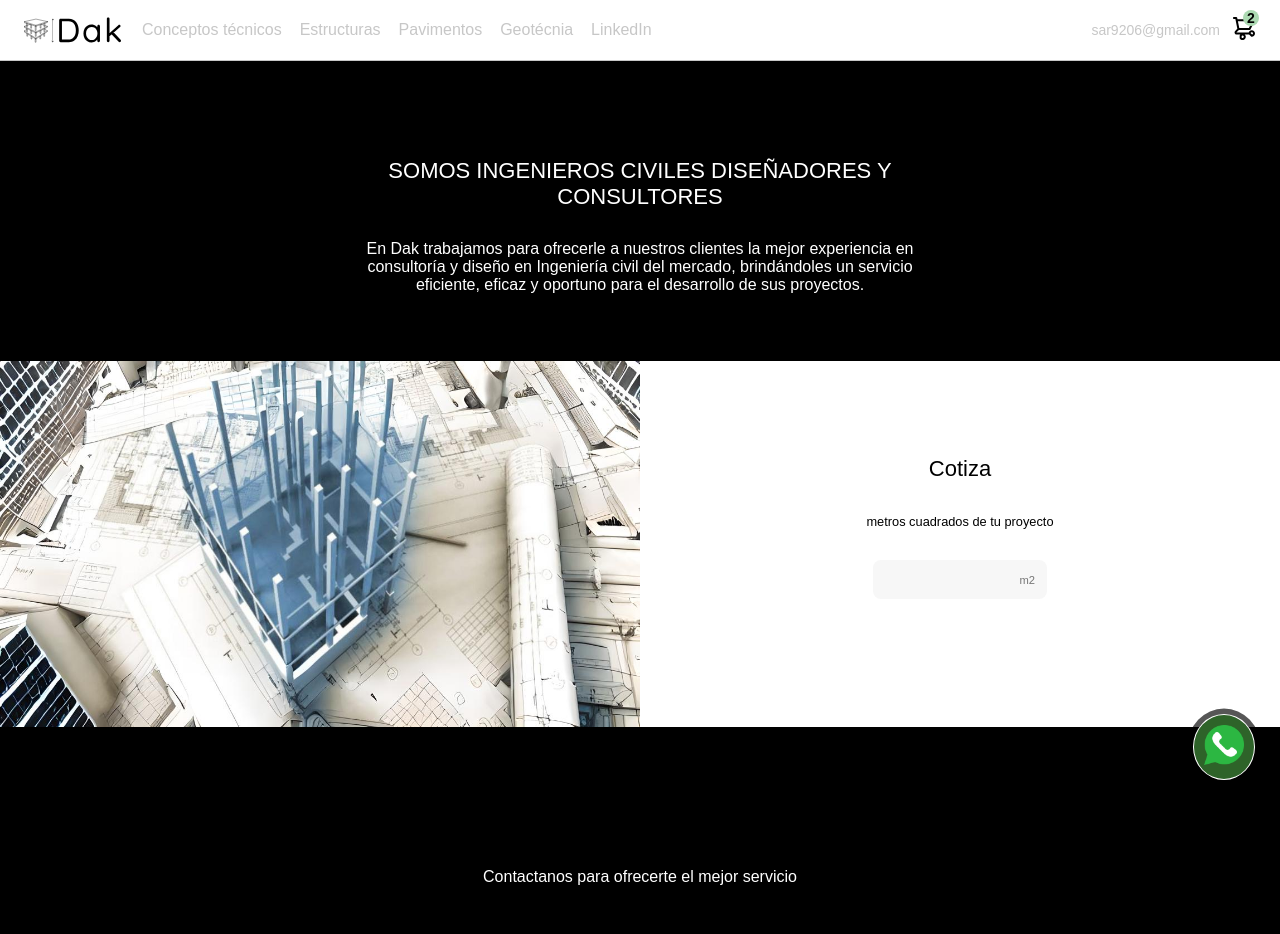
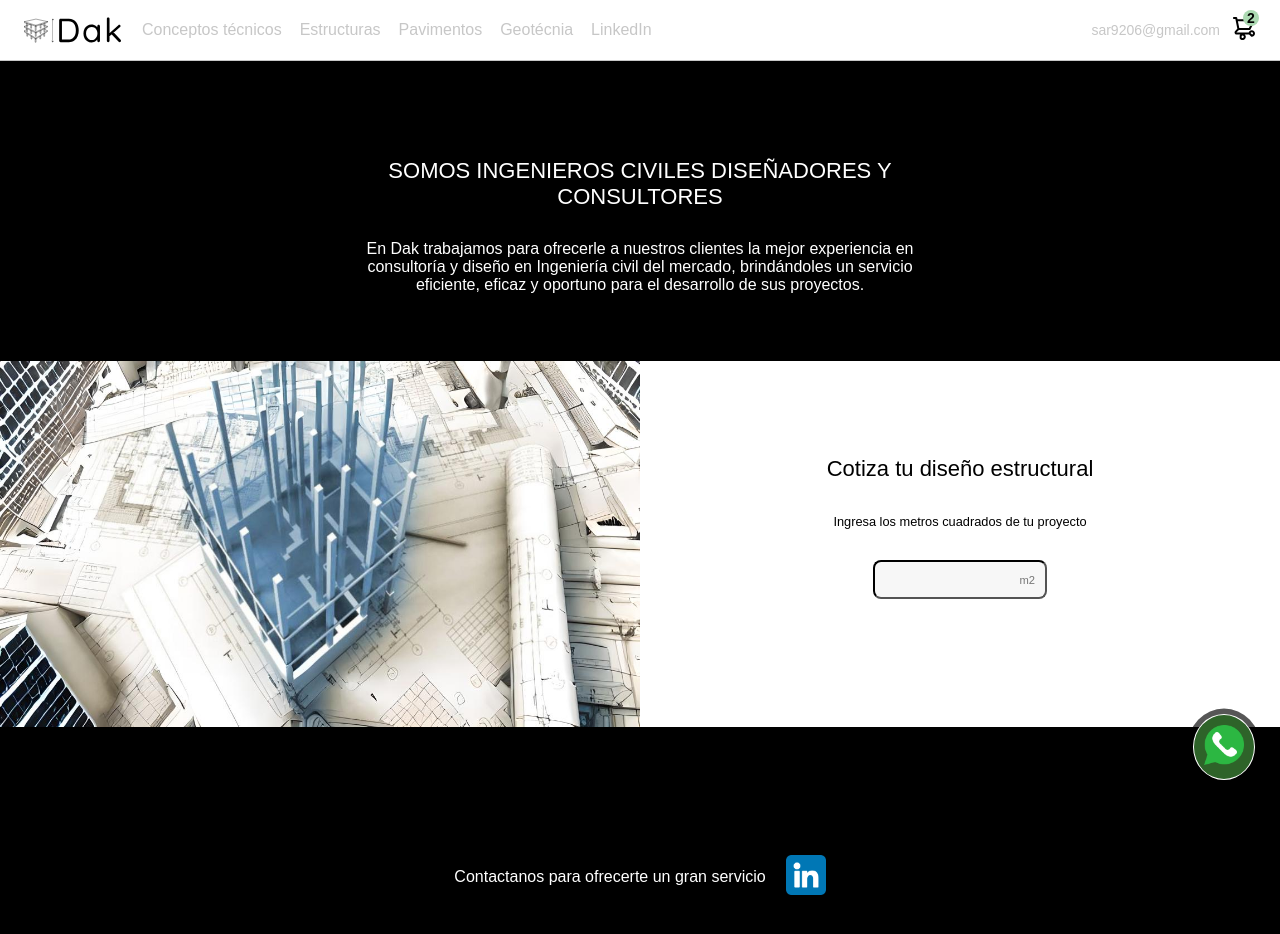
Before and after one commit to sergioromero1/dakconsultoria, a plain HTML site: page index.html in a window 1280 px wide. Drawn offline with Linux system fonts and the light colour scheme; files whose address does not match are found by name.

Commit message:
agregue boton linked in abajo

```diff
--- a/index.html
+++ b/index.html
@@ -17,6 +17,7 @@
     <link rel="stylesheet" href="static/css/styles.css">
     <link rel="stylesheet" href="static/css/nav.css">
     <link rel="stylesheet" href="static/css/menu.css">
+    <link rel="stylesheet" href="static/css/footer.css">
     <link rel="stylesheet" href="static/css/content.css">
     <link rel="stylesheet" href="static/css/aside-carrito.css">
     <link rel="stylesheet" href="static/css/media.css">
@@ -200,11 +201,11 @@
             <div class="right-price-section">
                 <div class="right-text">
                     <div class="titulo">
-                        Cotiza
+                        Cotiza tu diseño estructural
                     </div>
                     <div class="input-container">
                         <div class="input-label">
-                            <label for="metros">metros cuadrados  de tu proyecto</label>
+                            <label for="metros">Ingresa los metros cuadrados de tu proyecto</label>
                         </div>
                         <div class="input-wrap">
                             <input type="text" id="metros" onkeyup="update()" name="metros" placeholder="m2" class="" value="">
@@ -235,9 +236,17 @@
     <!-- Begin footer -->
     <footer>
         <div class="bottom-footer-section">
-            <div class="bottom-text">
-                Contactanos para ofrecerte el mejor servicio
+            <div class="bottom-frame">
+                <div class="bottom-text">
+                    Contactanos para ofrecerte un gran servicio
+                </div>
+                <div class="bottom-logo">
+                    <a href="https://www.linkedin.com/company/dak-consultoria/" target="_blank">
+                        <img class="boton" src="static/img/linkedin.png" alt="linkedin button">
+                    </a>
+                </div>
             </div>
+
         </div>
     </footer>
     <!-- end headfooter -->
--- a/static/css/content.css
+++ b/static/css/content.css
@@ -1,4 +1,4 @@
-.top-info-section, .bottom-footer-section{
+.top-info-section{
     display: flex;
     justify-content: center;
     align-items: center;
@@ -17,12 +17,6 @@
     max-width: 600px;
     margin: 0 auto;
     text-align: center;
-}
-
-.bottom-text{
-    max-width: 480px;
-    margin: 0 auto;
-    text-align: justify;
 }
 
 .middle-section{
@@ -75,7 +69,7 @@
     width: 150px; /*65px*/
     border-radius: 8px;
     /* border: none; */
-    border-color: transparent;
+    border-color: var(--black);
     /* margin: 5px; */
     /* width: 40px; */
 }
--- a/static/css/footer.css
+++ b/static/css/footer.css
@@ -0,0 +1,23 @@
+.bottom-footer-section{
+    display: flex;
+    align-items: center;
+    height: 300px;
+    background-color: black;
+    color: white;
+}
+
+.bottom-frame{
+    display: flex;
+    align-items: center;
+    max-width: 480px;
+    margin: 0 auto;
+    text-align: justify;
+}
+
+.bottom-text{
+    margin: 10px;
+}
+
+.bottom-logo{
+    margin: 10px;
+}
```
Also changed, not shown: static/img/linkedin.png (added).
